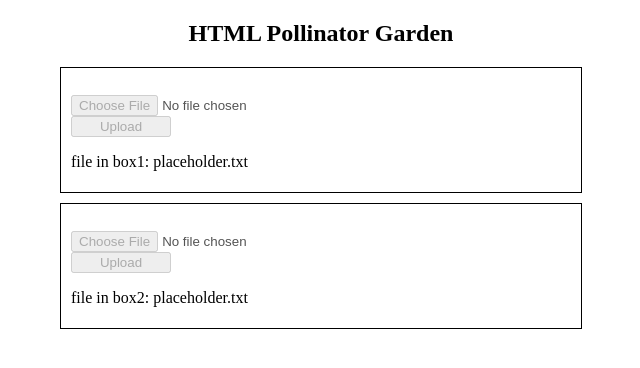
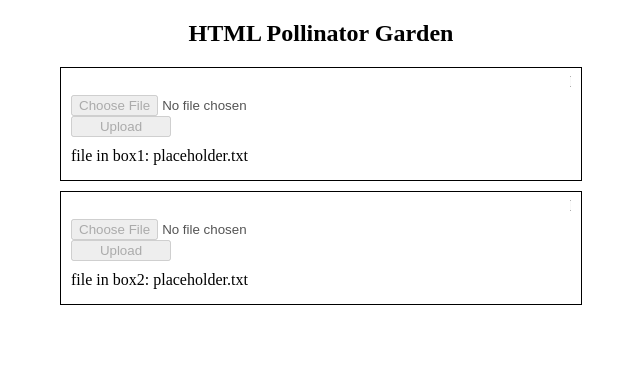
Before and after one commit to eastmountaincode/html-pollinator-garden-test-2025-08-17, a PHP site: page / in a window 1280 px wide. Shown: the top 368 px of the page, without its empty margins (319-959 px from the left). Run offline with PHP 8.4, Linux system fonts and the light colour scheme.

Commit message:
target boxFullIndicator for styling

```diff
--- a/index.php
+++ b/index.php
@@ -31,10 +31,10 @@
         </form>
         <?php
             if ($file) {
-                echo "<p>file in box1: $file</p>";
+                echo "<p class='boxFullIndicator'>file in box1: $file</p>";
                 $disabledBoxFull1 = "disabled";  // file already exists
             } else {
-                echo "<p>empty</p>";
+                echo "<p class='boxFullIndicator'>empty</p>";
                 $disabledBoxFull1 = "";          // allow upload
             }
         ?>
@@ -64,11 +64,11 @@
         </form>
         <?php
         if ($file) {
-                echo "<p>file in box2: $file</p>";
+                echo "<p class='boxFullIndicator'>file in box2: $file</p>";
                 $disabledBoxFull2 = "disabled";  // file already exists
 
             } else {
-                echo "<p>box2: empty</p>";
+                echo "<p class='boxFullIndicator'>box2: empty</p>";
                 $disabledBoxFull2 = "";
             }
         ?>
--- a/stylesheet.css
+++ b/stylesheet.css
@@ -26,3 +26,7 @@ body {
 .center {
     margin: auto;
 }
+
+.boxFullIndicator {
+    margin: 10px 0px;
+}
```
